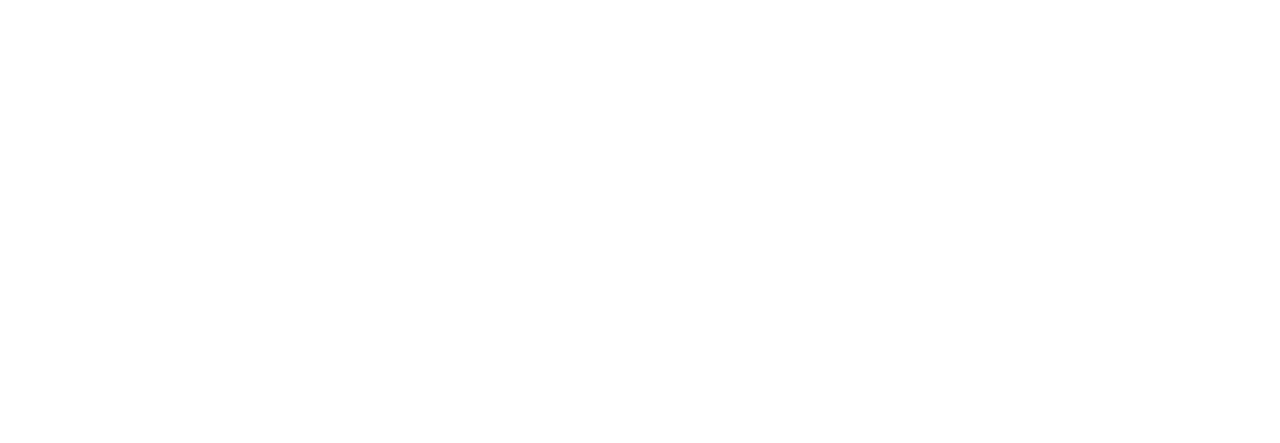
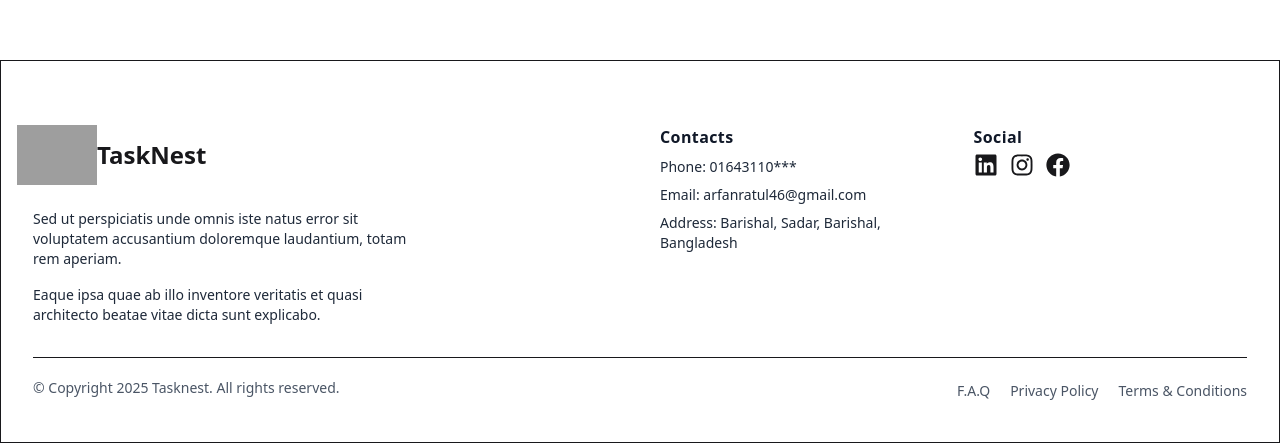
Before and after one commit to ratulislam46/task-nest, a React (Vite) app: page / in a window 1280 px wide. Shown: the part 564-1007 px from the top of the page. Before the commit the page ends 800 px from the top, so only its background shows below. Built offline with nearby package versions, Linux system fonts and the light colour scheme; grey boxes are pictures that could not be loaded.

Commit message:
added footer and error section

```diff
--- a/index.html
+++ b/index.html
@@ -2,7 +2,7 @@
 <html lang="en" data-theme="light">
   <head>
     <meta charset="UTF-8" />
-    <link rel="icon" type="image/svg+xml" href="/vite.svg" />
+    <link rel="icon" type="image/jpg" href="/icon.jpg" />
     <meta name="viewport" content="width=device-width, initial-scale=1.0" />
     <title>Task Nest</title>
   </head>
--- a/package.json
+++ b/package.json
@@ -13,6 +13,7 @@
     "@tailwindcss/vite": "^4.1.7",
     "react": "^19.1.0",
     "react-dom": "^19.1.0",
+    "react-icons": "^5.5.0",
     "react-router": "^7.6.0",
     "sweetalert2": "^11.21.2",
     "tailwindcss": "^4.1.7"
--- a/src/Components/Footer/Footer.jsx
+++ b/src/Components/Footer/Footer.jsx
@@ -1,9 +1,86 @@
 import React from 'react';
+import { FaFacebook, FaInstagram, FaLinkedin } from 'react-icons/fa';
 
 const Footer = () => {
     return (
-        <div>
-            <h1>Footer</h1>
+        <div className='border'>
+            <div className="px-4 pt-16 mx-auto sm:max-w-xl md:max-w-full lg:max-w-screen-xl md:px-24 lg:px-8">
+                <div className="grid gap-10 row-gap-6 mb-8 sm:grid-cols-2 lg:grid-cols-4">
+                    <div className="sm:col-span-2">
+                        <div className='flex items-center -ml-4'>
+                            <img src="https://i.postimg.cc/y6FHKDtp/icon.jpg" alt="logo" className='w-20' />
+                            <h3 className='text-2xl font-semibold'>TaskNest</h3>
+                        </div>
+                        <div className="mt-6 lg:max-w-sm">
+                            <p className="text-sm text-gray-800">
+                                Sed ut perspiciatis unde omnis iste natus error sit voluptatem
+                                accusantium doloremque laudantium, totam rem aperiam.
+                            </p>
+                            <p className="mt-4 text-sm text-gray-800">
+                                Eaque ipsa quae ab illo inventore veritatis et quasi architecto
+                                beatae vitae dicta sunt explicabo.
+                            </p>
+                        </div>
+                    </div>
+                    <div className="space-y-2 text-sm">
+                        <p className="text-base font-bold tracking-wide text-gray-900">
+                            Contacts
+                        </p>
+                        <div className="flex">
+                            <p className="mr-1 text-gray-800">Phone: 01643110***</p>
+
+                        </div>
+                        <div className="flex">
+                            <p className="mr-1 text-gray-800">Email: arfanratul46@gmail.com</p>
+
+                        </div>
+                        <div className="flex">
+                            <p className="mr-1 text-gray-800">Address: Barishal, Sadar, Barishal, Bangladesh</p>
+                        </div>
+                    </div>
+                    <div>
+                        <span className="text-base font-bold tracking-wide text-gray-900">
+                            Social
+                        </span>
+                        <div className="flex items-center mt-1 space-x-3">
+                            <FaLinkedin size={24}></FaLinkedin>
+                            <FaInstagram size={24}></FaInstagram>
+                            <FaFacebook size={24}></FaFacebook>
+                        </div>
+                    </div>
+                </div>
+                <div className="flex flex-col-reverse justify-between pt-5 pb-10 border-t lg:flex-row">
+                    <p className="text-sm text-gray-600">
+                        © Copyright 2025 Tasknest. All rights reserved.
+                    </p>
+                    <ul className="flex flex-col mb-3 space-y-2 lg:mb-0 sm:space-y-0 sm:space-x-5 sm:flex-row">
+                        <li>
+                            <a
+                                href="/"
+                                className="text-sm text-gray-600 transition-colors duration-300 hover:text-deep-purple-accent-400"
+                            >
+                                F.A.Q
+                            </a>
+                        </li>
+                        <li>
+                            <a
+                                href="/"
+                                className="text-sm text-gray-600 transition-colors duration-300 hover:text-deep-purple-accent-400"
+                            >
+                                Privacy Policy
+                            </a>
+                        </li>
+                        <li>
+                            <a
+                                href="/"
+                                className="text-sm text-gray-600 transition-colors duration-300 hover:text-deep-purple-accent-400"
+                            >
+                                Terms &amp; Conditions
+                            </a>
+                        </li>
+                    </ul>
+                </div>
+            </div>
         </div>
     );
 };
--- /dev/null
+++ b/src/Home/Home.jsx
@@ -0,0 +1,11 @@
+import React from 'react';
+
+const Home = () => {
+    return (
+        <div>
+            <h1>Home</h1>
+        </div>
+    );
+};
+
+export default Home;
--- /dev/null
+++ b/src/Layout/Layout.jsx
@@ -0,0 +1,22 @@
+import React from 'react';
+import { Outlet } from 'react-router';
+import Navbar from '../Components/Navbar/Navbar';
+import Footer from '../Components/Footer/Footer'
+
+const Layout = () => {
+    return (
+        <div>
+            <nav>
+                <Navbar></Navbar>
+            </nav>
+            <main className='w-11/12 mx-auto min-h-[calc(100vh-200px)]'>
+                <Outlet></Outlet>
+            </main>
+            <footer>
+                <Footer></Footer>
+            </footer>
+        </div>
+    );
+};
+
+export default Layout;
--- /dev/null
+++ b/src/Page/Error.jsx
@@ -0,0 +1,11 @@
+import React from 'react';
+
+const Error = () => {
+    return (
+        <div className='min-h-screen flex items-center justify-center'>
+            <img src="https://i.postimg.cc/ht4RvF2x/404.gif" alt="image" />
+        </div>
+    );
+};
+
+export default Error;
--- a/src/Routes/Routes.jsx
+++ b/src/Routes/Routes.jsx
@@ -1,9 +1,27 @@
 import { createBrowserRouter } from "react-router";
-
+import Error from "../Page/Error";
+import Layout from '../Layout/Layout'
+import Home from "../Home/Home";
+import AddTask from "../Task/AddTask";
 
 export const router = createBrowserRouter([
     {
-        path: "/",
-        element: <div>Hello World</div>,
+        path: '/',
+        Component:Layout,
+        children: [
+            {
+                index: true,
+                path: '/',
+                Component: Home
+            },
+            {
+                path: '/addtask',
+                Component: AddTask
+            }
+        ]
     },
+    {
+    path: '/*',
+    Component: Error
+    }
 ]);
--- /dev/null
+++ b/src/Task/AddTask.jsx
@@ -0,0 +1,11 @@
+import React from 'react';
+
+const AddTask = () => {
+    return (
+        <div>
+            <h1>addtask</h1>
+        </div>
+    );
+};
+
+export default AddTask;
```
Also changed, not shown: public/icon.jpg (added), 1 other file (tests, documents, lock files or other folders).
